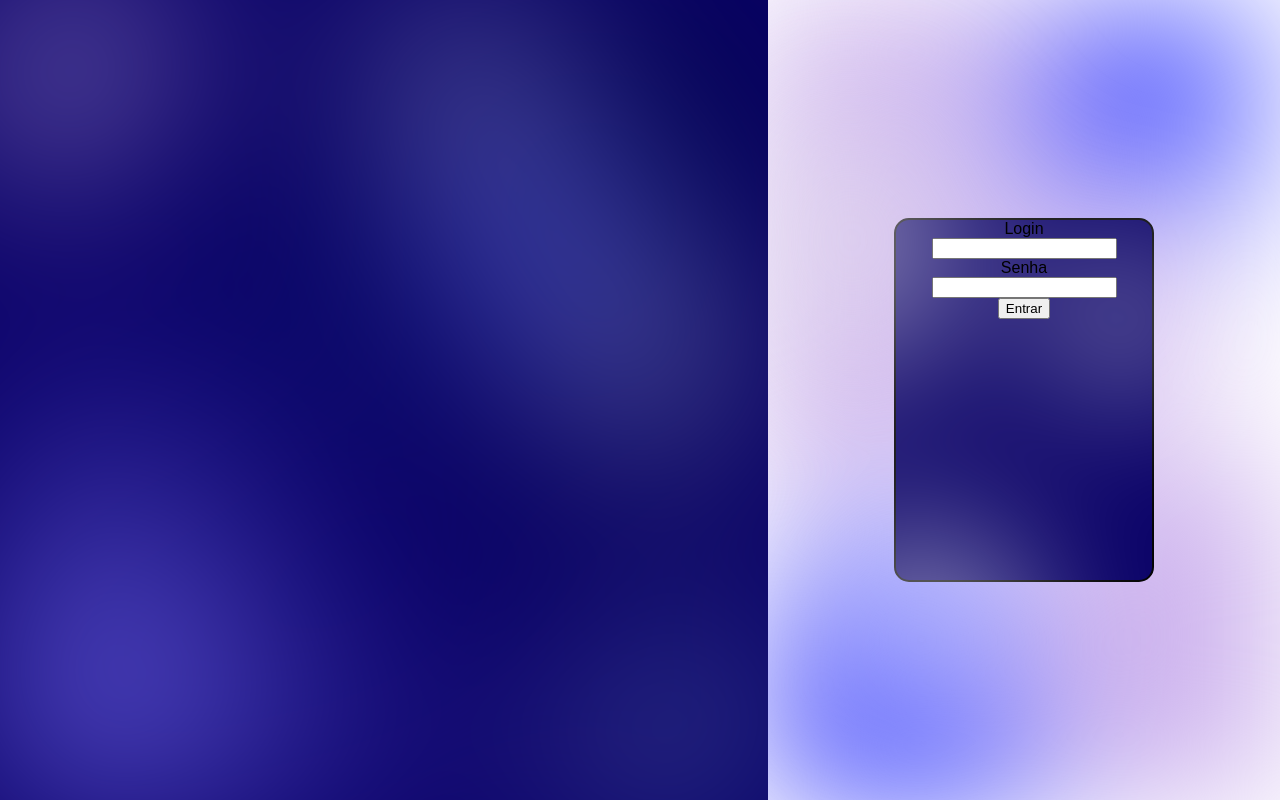
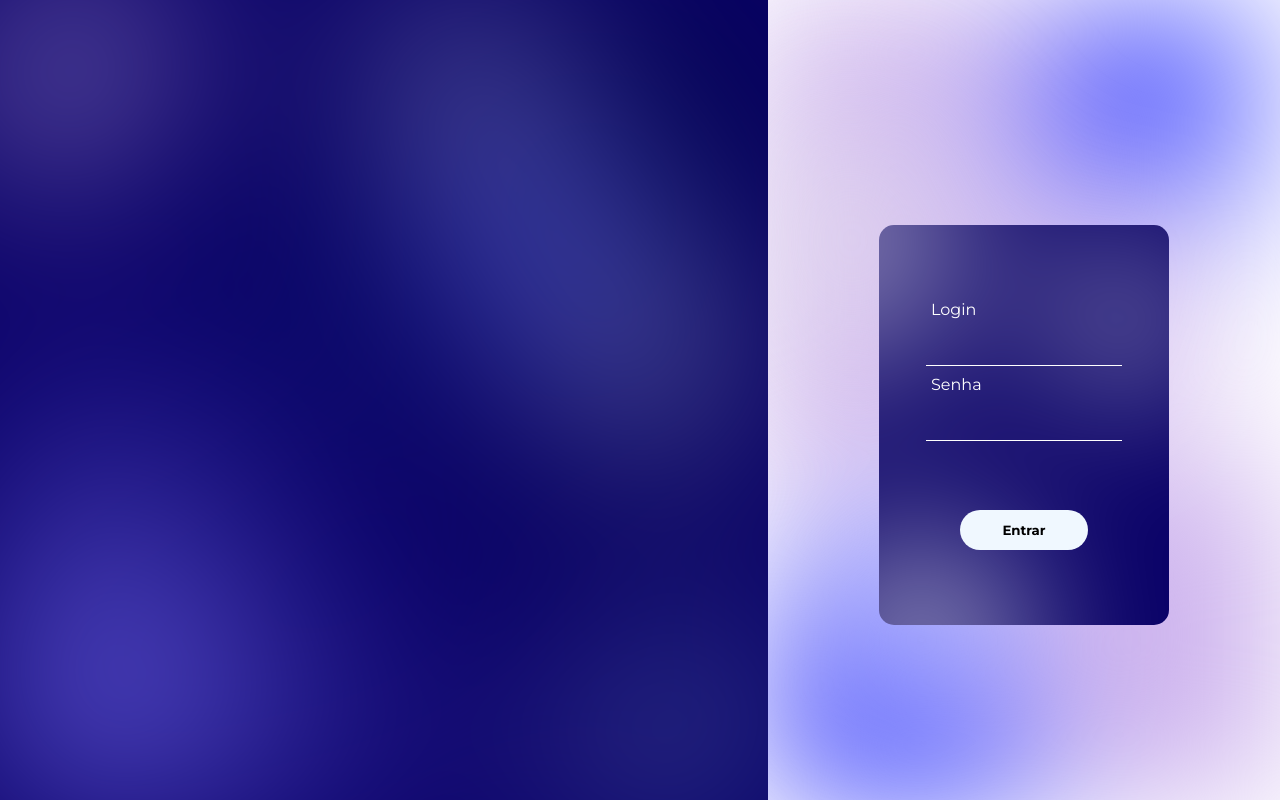
Before and after one commit to Trabalhos-UGV/ProjetoSkedou, a website: page views/landpage.html in a window 1280 px wide. Drawn offline with Linux system fonts and the light colour scheme.

Commit message:
FEAT: conclusao da DIV de login/comentarios do codigo

```diff
--- a/views/landpage.html
+++ b/views/landpage.html
@@ -6,6 +6,8 @@
     <meta name="viewport" content="width=device-width, initial-scale=1.0">
     <title>Skedou</title>
     <link rel="stylesheet" href="style.css">
+
+    <link href="https://fonts.googleapis.com/css2?family=Montserrat:wght@400;700&display=swap" rel="stylesheet">
 </head>
 
 <body>
@@ -17,7 +19,7 @@
                 <label for="nome">Login</label>
                 <input type="text" name="nome" id="nome">
                 <label for="senha">Senha</label>
-                <input type="text" name="senha" id="senha">
+                <input type="password" name="senha" id="senha">
                 <input type="button" value="Entrar">
             </div>
         </div>
--- a/views/style.css
+++ b/views/style.css
@@ -1,39 +1,28 @@
 body {
-  margin: 0;
-  font-family: sans-serif;
+  margin: 0; /* remove a margem padrao */
+  font-family: sans-serif; /* estilo das letras do bglh */
 }
 .app {
-  display: flex;
-  width: 100vw;
-  height: 100vh;
+  display: flex; /* permite trabalhar com flexbox */
+  width: 100vw; /* para ocupar a largura total da tela */
+  height: 100vh; /* para ocuapr a altura total da tela */
 }
 .container-fundo {
-  /* Cor de fundo base, caso o gradiente não carregue */
-  background-color: #090167;
-
-  /* Garante que o container ocupe a tela e posicione o fundo corretamente */
-  position: relative;
-  width: 60vw;
+  background-color: #090167; /* Cor de fundo base */
+  position: relative; /* Garante que o container ocupe a tela e posicione o fundo corretamente */
+  width: 60vw; /* pra ocupar 60% da tela */
   height: 100vh; /* Ocupa a altura total da tela */
   overflow: hidden; /* Esconde as partes do gradiente que vazam */
-
-  /* Estilos para centralizar o conteúdo de exemplo */
-  display: flex;
-  flex-direction: column;
-  justify-content: center;
-  align-items: center;
-  color: white;
 }
 
 .container-fundo::before {
+  /* tudo isso a parti daqui com foco apenas no background: radial-gradient*/
   content: "";
   position: absolute;
   top: 0;
   left: 0;
   width: 100%;
   height: 100%;
-
-  /* A MÁGICA ACONTECE AQUI */
   background: radial-gradient(
       circle 250px at -120px -120px,
       #ceb4ee 0 100%,
@@ -68,37 +57,18 @@ body {
       hsl(245, 100%, 73%),
       transparent 100%
     );
-  filter: blur(100px);
-  z-index: 0;
+  filter: blur(100px); /* aplica desfoque ao fundo  */
+  z-index: 0; /*  coloca tudo atras do conteudo */
 }
-
-/* Garante que o conteúdo fique na frente do fundo */
-h1,
-p {
-  position: relative;
-  z-index: 1;
-  text-align: center;
-}
-
-/* Estilo para a demonstração da operação matemática */
-.math-demo {
-  background-color: rgba(255, 255, 255, 0.2);
-  padding: 20px;
-  border-radius: 10px;
-  margin-top: 20px;
-  font-family: monospace;
-  text-align: center;
-}
-
 .login {
-  border: solid black 2px;
-  border-radius: 15px;
-  width: 50%;
-  height: 45%;
-  background-color: #090167;
-  z-index: 0;
+  border-radius: 15px; /*  arredondamento das bordas */
+  width: 50%; /* largura do login */
+  height: 45%; /*  altura do login */
+  background-color: #090167; /* cor de fundo  */
+  z-index: 0; /* garante que fique a frente dos backgroud linear gradient  */
 }
 .login::before {
+  /* isso tudo pra funcionar o backgroud linear gradient do login  */
   content: "";
   position: absolute;
   inset: 0;
@@ -110,22 +80,22 @@ p {
     radial-gradient(circle 150px at 30% 80%, #ffffff 0%, transparent 100%),
     radial-gradient(circle 100px at 70% 40%, #ffffff 0%, transparent 100%);
 
-  filter: blur(80px);
-  z-index: -1;
+  filter: blur(80px); /* borra os bglh  */
+  z-index: -1; /* garante que os backgroud fique por tras do conteudo  */
 }
 
 .fundoLadoD {
   position: relative;
-  width: 40vw;
-  height: 100vh;
-  overflow: hidden;
-  display: flex;
-  flex-direction: column;
-  justify-content: center;
-  align-items: center;
+  width: 40vw; /* largura do fundo do login   */
+  height: 100vh; /*  altura do fundo do login */
+  overflow: hidden; /* garante que os backgroud linear respeite a div  */
+  display: flex; /* para trabalhar com flexbox  */
+  justify-content: center; /* alinhar a div de login ao centro */
+  align-items: center; /* alinhar a div de login ao centro */
 }
 
 .fundoLadoD::before {
+  /* isso tudo pra funcionar o backgroud linear gradient do fundo do login  */
   content: "";
   position: absolute;
   top: 0;
@@ -157,19 +127,68 @@ p {
     ),
     radial-gradient(circle 100px at 10% 90%, #ceb4ee 0 100%, transparent 150%);
 
-  filter: blur(70px);
-  z-index: 0;
+  filter: blur(70px); /* borra tudo */
+  z-index: 0; /* garante que o backgroud linear gradient fique a baixo do conteudo */
 }
-h1,
-p {
-  position: relative;
-  z-index: 1;
-  text-align: center;
+.login {
+  display: flex; /* ativa o flexbox */
+  flex-direction: column; /* coloca os itens em coluna (um embaixo do outro) */
+  justify-content: center;
+  gap: 9px; /* espaço entre os elementos */
+  width: 250px; /* largura fixa padrão de tela de login */
+  padding: 20px; /* espaço interno */
+  margin-top: 50px; /* baixar tudo em relacao ao topo  */
+  align-items: center; /* alinhar tudo no centro  */
 }
-/* .login com foco unicamente no posicionamento do nome senha e botao entrar  */
-.login {
-  align-items: center;
-  align-content: center;
-  display: flex;
-  flex-direction: column;
+
+.login label {
+  text-align: left; /* texto do label alinhado à esquerda */
+  color: white; /* cor do texto */
+  align-self: flex-start; /* jogar o label full esquerda  */
+  margin-left: 2rem; /* tirar o label da esquerda e jogar pro meio */
+  margin-bottom: 2px; /* espaço pequeno embaixo do label */
+  font-family: "Montserrat", sans-serif; /* Fonte do bglh */
 }
+
+.login input[type="text"] {
+  padding: 10px; /* altura interna dos inputs */
+  font-size: 14px; /* tamanho da escrita */
+}
+
+.login input[type="password"] {
+  padding: 10px; /* altura interna dos inputs */
+  font-size: 14px; /* tamanho da escrita */
+}
+
+.login input[type="button"] {
+  margin-top: 60px; /* baixar o botao na div em relacao a input password */
+  padding: 12px; /* altura do botão */
+  cursor: pointer; /* cursor de mãozinha no botão */
+  border-radius: 2rem; /* Arredondar a ponta do botao */
+  border: none; /* tirar a borda do botao */
+  background-color: aliceblue; /* cor do botao  */
+  width: 8rem; /* tamanho do botao  */
+  transition: border-color 0.3s ease, transform 0.4s ease-in-out; /*Deixa o efeito de aumentar mais devagar e suave  */
+  font-family: "Montserrat", sans-serif; /*Fonte do bglh */
+  font-weight: bold; /* deixar o "entrar" em negrito */
+}
+
+.login input[type="text"],
+.login input[type="password"] {
+  border: none; /* remove a borda completa */
+  border-bottom: 1px solid #ffffff; /* adiciona apenas a linha de baixo */
+  outline: none; /* remove contorno do navegador */
+  padding: 8px 4px; /* espaço interno pequeno */
+  font-size: 15px; /* tamanho das letras */
+  background: transparent; /* deixa o fundo transparente*/
+  transition: border-color 0.3s ease, transform 0.4s ease-in-out; /*Deixa o efeito de aumentar mais devagar e suave  */
+  color: #ffffff; /*Cor da escrita */
+  font-family: "Montserrat", sans-serif; /*Fonte do bglh */
+  width: 75%; /*tamanho da linha pra por a senha */
+}
+
+.login input[type="button"]:hover, /* hover pra quando passar o mause por cima */
+.login input[type="text"]:focus, /* foco pra quando clicar com o mouse */
+.login input[type="password"]:focus {
+  transform: scale(1.05); /* aumentar o tamanho de escala de 1 pra 1.05 */
+}
```
